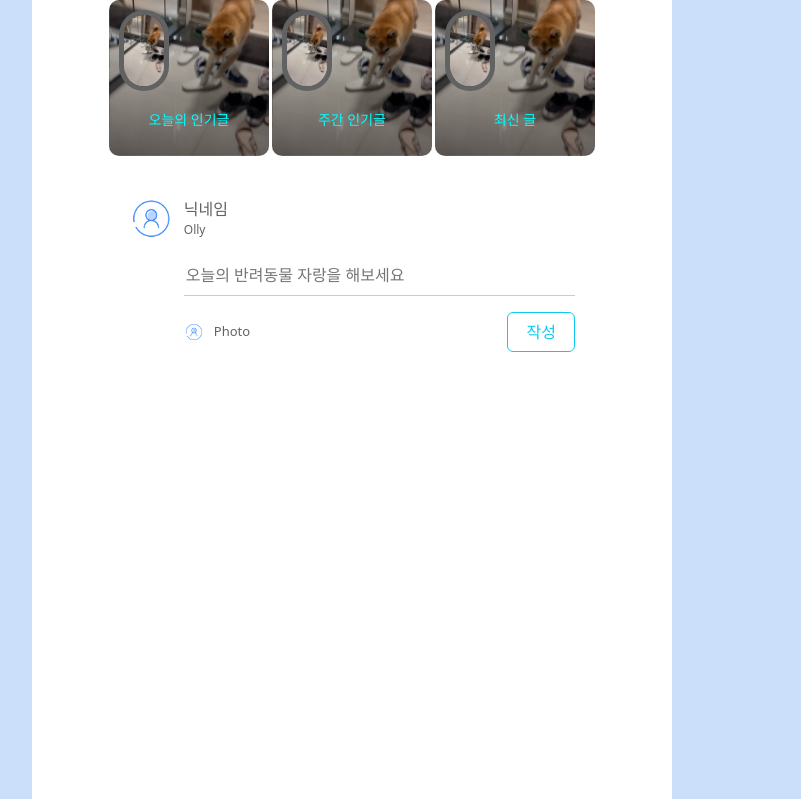
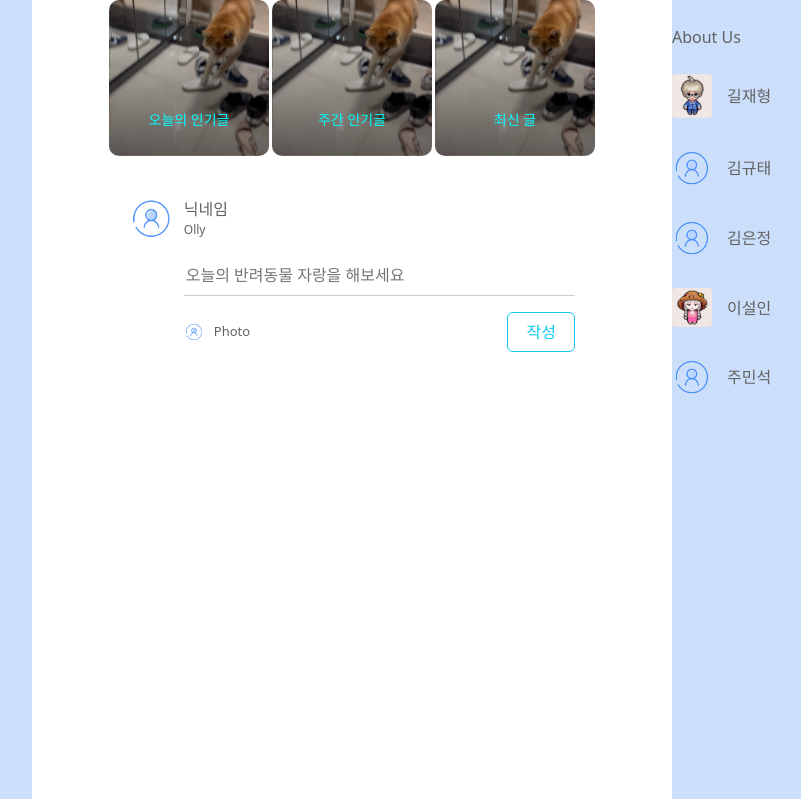
Before and after one commit to Mrgil0/zipsa, a Flask app: page / in a window 1280 px wide. Shown: the part 132-931 px from the top of the page, without its empty margins (288-1089 px from the left). Run offline with Flask 2, Linux system fonts and the light colour scheme; data that the repository does not hold is empty.

Commit message:
link href 생성
link 거는 태그 생성

```diff
--- a/app.py
+++ b/app.py
@@ -299,8 +299,6 @@ def modify_posts():
     return jsonify({'msg': 'success'})
 
 
-
-
 # 서버실행
 if __name__ == '__main__':
     app.run(host='127.0.0.1', port=8000)
--- a/static/style/index.css
+++ b/static/style/index.css
@@ -195,3 +195,21 @@ footer {
 .reply_input button{
     margin-left: 10px;
 }
+.shortcut-links a{
+    text-decoration: none;
+    display: flex;
+    align-items: center;
+    margin-bottom: 30px;
+    color: #626262;
+    width: fit-content;
+}
+.shortcut-links a img{
+    width: 40px;
+    border-radius: 4px;
+    margin-right: 15px;
+}
+.shortcut-links p{
+    margin: 25px 0;
+    color: #626262;
+    font-weight: 500;
+}
--- a/templates/index.html
+++ b/templates/index.html
@@ -24,22 +24,18 @@
 <div class="main_container">
         <!-----------------left-sidebar-------------------->
         <div class="left-sidebar">
-
         </div>
         <!-----------------main content-------------------->
         <div class="main-content">
 
             <div class="story-gallery">
                 <div class="story story1">
-                    <img src="../images/shorts1.jpg">
                     <p>오늘의 인기글</p>
                 </div>
                 <div class="story story2">
-                    <img src="../images/shorts1.jpg">
                     <p>주간 인기글</p>
                 </div>
                 <div class="story story3">
-                    <img src="../images/shorts1.jpg">
                     <p>최신 글</p>
                 </div>
             </div>
@@ -102,7 +98,14 @@
         </div>
         <!-----------------right-sidebar-------------------->
         <div class="right-sidebar">
-
+            <div class="shortcut-links">
+        <p>About Us</p>
+        <a href="https://gstack.tistory.com/"><img src="../static/images/GJH.jpg"> 길재형</a>
+        <a href="#"><img src="../images/user.png"> 김규태</a>
+        <a href="#"><img src="../images/user.png"> 김은정</a>
+        <a href="https://velog.io/@lee129you"><img src="../static/images/LSI.png"> 이설인</a>
+        <a href="#"><img src="../images/user.png"> 주민석</a>
+    </div>
         </div>
     </div>
 {% include "components/footer.html" %}
```
Also changed, not shown: static/images/GJH.jpg (added), static/images/LSI.png (added).
